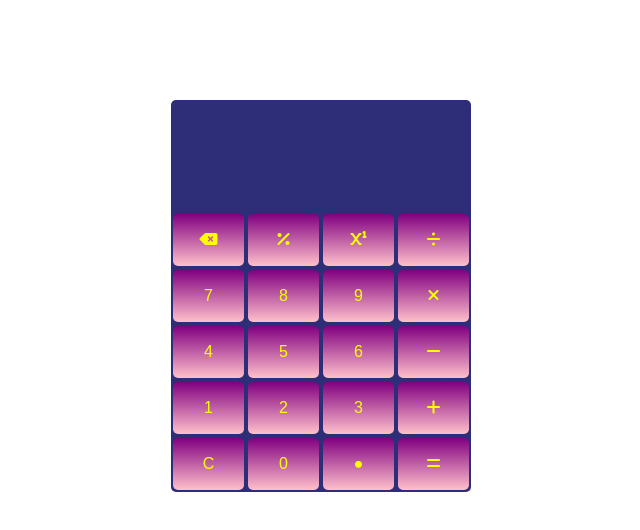
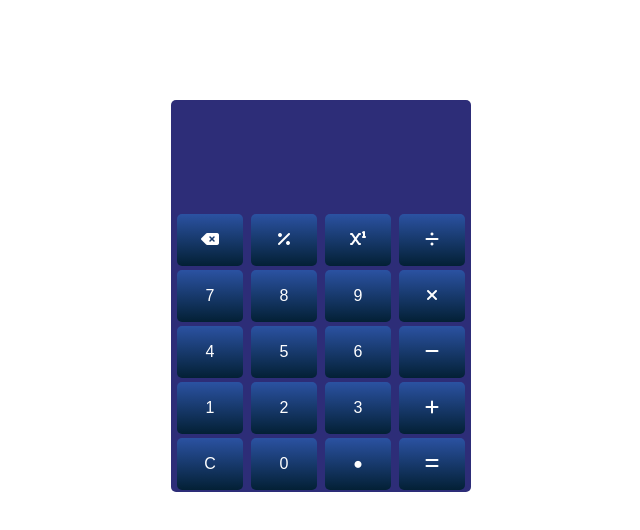
Before and after one commit to raselahmedweb/calculator, a plain HTML site: page index.html in a window 1280 px wide. Shown: the whole page, without its empty margins (319-959 px from the left). Drawn offline with Linux system fonts and the light colour scheme.

Commit message:
Update style.css

```diff
--- a/style.css
+++ b/style.css
@@ -16,21 +16,22 @@
     justify-content: right;
     color: #fff;
     margin-bottom: 22px;
+    margin-right: 5px;
 }
 .btnRow {
     width: 100%;
     display: flex;
-    justify-content: space-between;
+    justify-content: space-evenly;
 }
 button {
-    width: 25%;
+    width: 22%;
     padding: 17px;
     cursor: pointer;
     font-size: 16px;
     border: none;
-    background: linear-gradient(to bottom, purple, pink);
+    background: linear-gradient(to bottom, #2b52a2, #032035);
     margin: 2px;
-    color: yellow;
+    color: white;
     border-radius: 5px;
 }
 button#btnDot {
```
